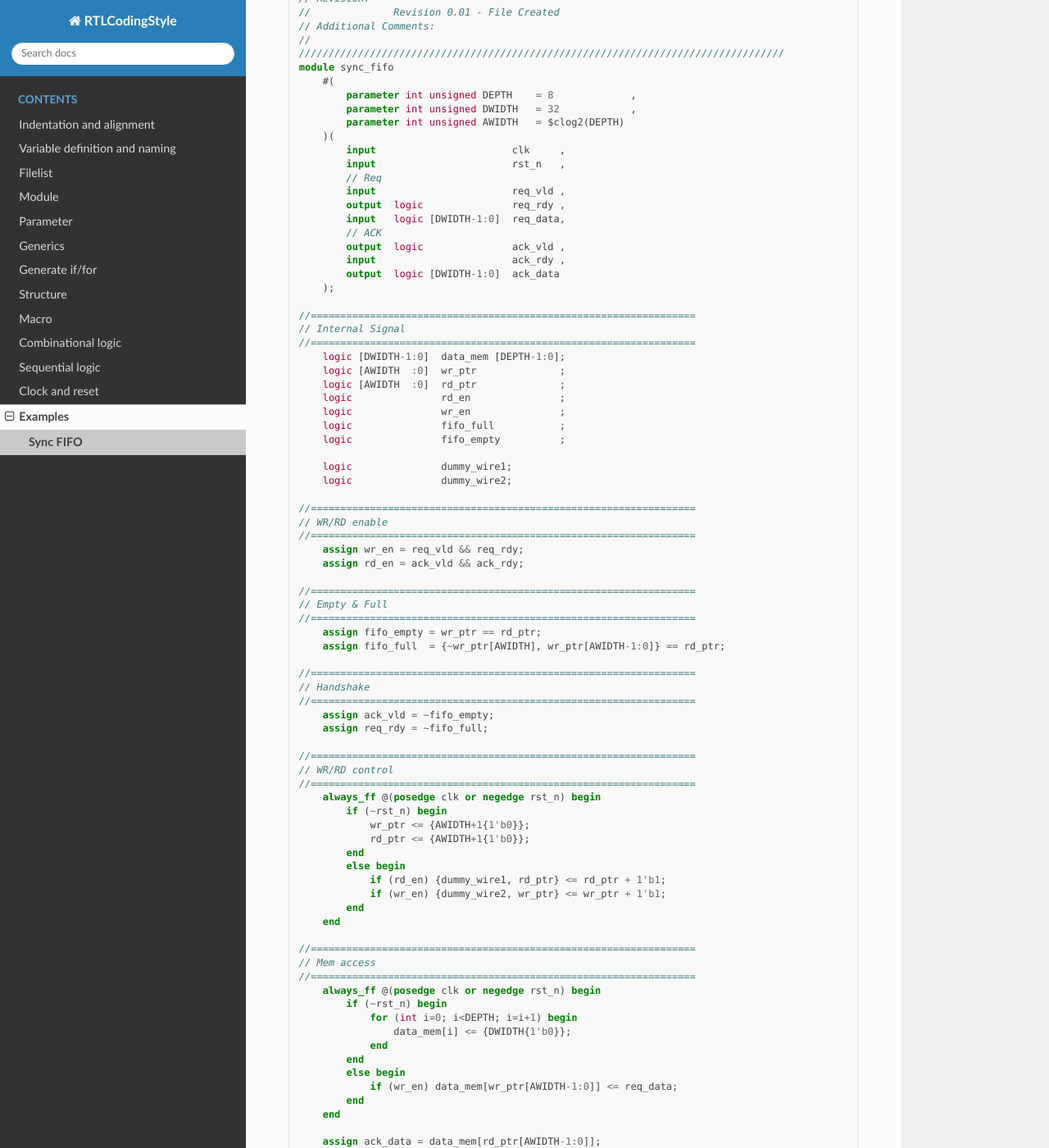
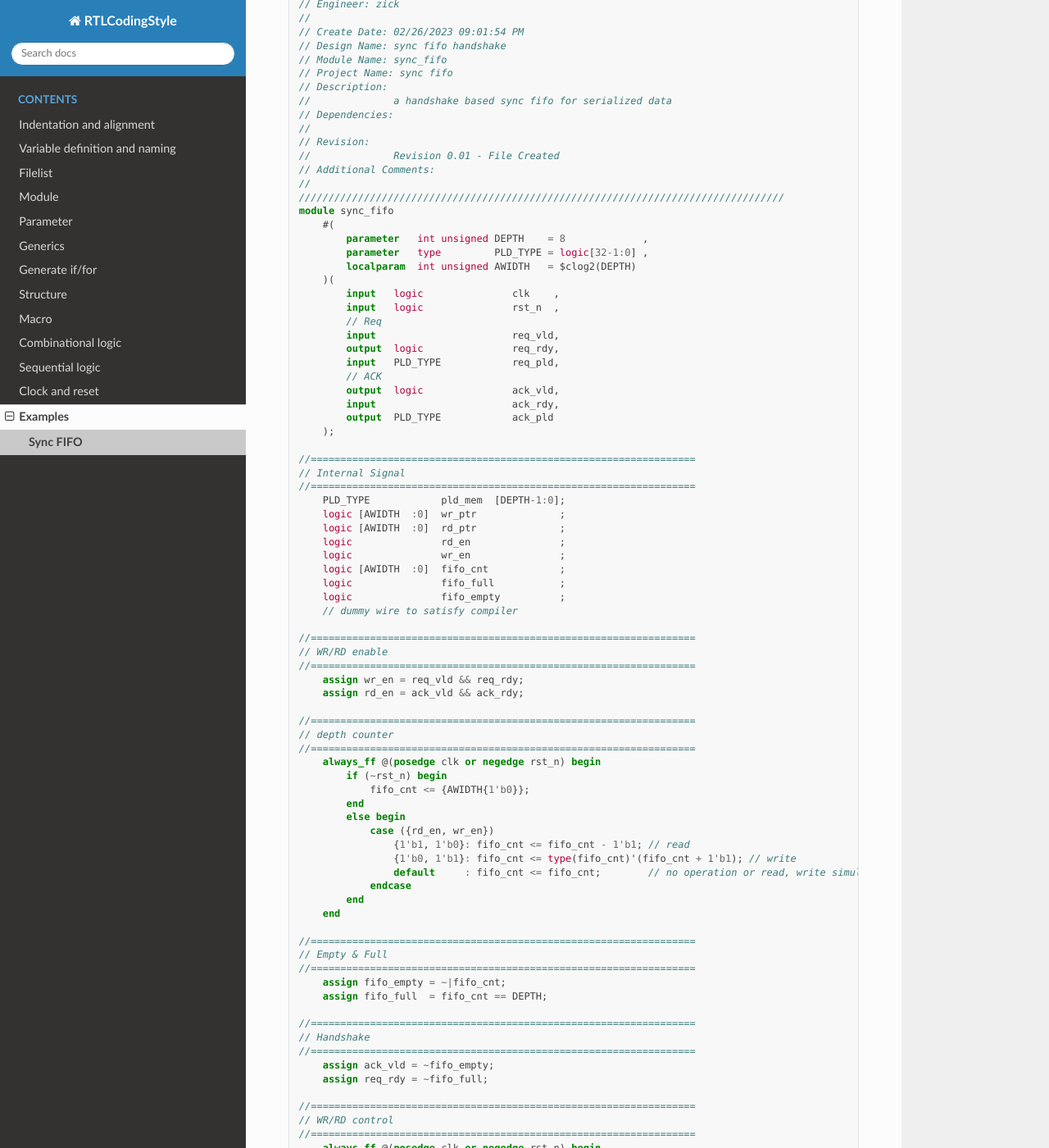
Before and after one commit to luosidingxiaoz/RTLCodingStyle, a Sphinx documentation site: the page built from source/example1_sync_fifo.rst, in a window 1280 px wide and 1400 px high, scrolled down 401 px. Shown: the whole window at 82% size. Built offline with Sphinx 7.4.7 and the Read the Docs theme 2.0.0, drawn with Linux system fonts in a browser that asks for light colours; some of the changed text lies outside the part shown.

Commit message:
Update example1_sync_fifo.rst
1. support odd depth
2. enhance coding style
3. non-reset mem

```diff
--- a/source/example1_sync_fifo.rst
+++ b/source/example1_sync_fifo.rst
@@ -1,8 +1,20 @@
 Sync FIFO
-============
+============================
+
+below is an implementation for sync fifo which:
+
+- utilize two pointers for recording write/read position
+
+- implemente a counter to record used space
+
+- follow handshake protocol. req_rdy LOW -> full, ack_vld LOW -> empty
+
+- support user defined payload
+
+- non-reset mem
+
 .. code-block:: systemverilog
 
-    `timescale 1ns / 1ps
     //////////////////////////////////////////////////////////////////////////////////
     // Company: URBADASS.LTD
     // Engineer: zick
@@ -22,35 +34,34 @@ Sync FIFO
     //////////////////////////////////////////////////////////////////////////////////
     module sync_fifo
         #(
-            parameter int unsigned DEPTH    = 8             ,
-            parameter int unsigned DWIDTH   = 32            ,
-            parameter int unsigned AWIDTH   = $clog2(DEPTH)
+            parameter   int unsigned DEPTH    = 8             ,
+            parameter   type         PLD_TYPE = logic[32-1:0] ,
+            localparam  int unsigned AWIDTH   = $clog2(DEPTH)
         )(
-            input                       clk     ,
-            input                       rst_n   ,
+            input   logic               clk    ,
+            input   logic               rst_n  ,
             // Req
-            input                       req_vld ,
-            output  logic               req_rdy ,
-            input   logic [DWIDTH-1:0]  req_data,
+            input                       req_vld,
+            output  logic               req_rdy,
+            input   PLD_TYPE            req_pld,
             // ACK
-            output  logic               ack_vld ,
-            input                       ack_rdy ,
-            output  logic [DWIDTH-1:0]  ack_data
+            output  logic               ack_vld,
+            input                       ack_rdy,
+            output  PLD_TYPE            ack_pld
         );
 
     //=================================================================
     // Internal Signal
     //=================================================================
-        logic [DWIDTH-1:0]  data_mem [DEPTH-1:0];
+        PLD_TYPE            pld_mem  [DEPTH-1:0];
         logic [AWIDTH  :0]  wr_ptr              ;
         logic [AWIDTH  :0]  rd_ptr              ;
         logic               rd_en               ;
         logic               wr_en               ;
+        logic [AWIDTH  :0]  fifo_cnt            ;
         logic               fifo_full           ;
         logic               fifo_empty          ;
-
-        logic               dummy_wire1;
-        logic               dummy_wire2;
+        // dummy wire to satisfy compiler
 
     //=================================================================
     // WR/RD enable
@@ -59,10 +70,26 @@ Sync FIFO
         assign rd_en = ack_vld && ack_rdy;
 
     //=================================================================
+    // depth counter
+    //=================================================================
+        always_ff @(posedge clk or negedge rst_n) begin
+            if (~rst_n) begin
+                fifo_cnt <= {AWIDTH{1'b0}};
+            end
+            else begin
+                case ({rd_en, wr_en})
+                    {1'b1, 1'b0}: fifo_cnt <= fifo_cnt - 1'b1; // read
+                    {1'b0, 1'b1}: fifo_cnt <= type(fifo_cnt)'(fifo_cnt + 1'b1); // write
+                    default     : fifo_cnt <= fifo_cnt;        // no operation or read, write simultaneously
+                endcase
+            end
+        end
+
+    //=================================================================
     // Empty & Full
     //=================================================================
-        assign fifo_empty = wr_ptr == rd_ptr;
-        assign fifo_full  = {~wr_ptr[AWIDTH], wr_ptr[AWIDTH-1:0]} == rd_ptr;
+        assign fifo_empty = ~|fifo_cnt;
+        assign fifo_full  = fifo_cnt == DEPTH;
 
     //=================================================================
     // Handshake
@@ -75,12 +102,24 @@ Sync FIFO
     //=================================================================
         always_ff @(posedge clk or negedge rst_n) begin
             if (~rst_n) begin
-                wr_ptr <= {AWIDTH+1{1'b0}};
-                rd_ptr <= {AWIDTH+1{1'b0}};
+                wr_ptr      <= {AWIDTH+1{1'b0}};
+                rd_ptr      <= {AWIDTH+1{1'b0}};
+                // dummy_wire1 <= 1'b0;
+                // dummy_wire1 <= 1'b0;
             end
             else begin
-                if (rd_en) {dummy_wire1, rd_ptr} <= rd_ptr + 1'b1;
-                if (wr_en) {dummy_wire2, wr_ptr} <= wr_ptr + 1'b1;
+                if (rd_en) begin
+                    if (rd_ptr < DEPTH-1)
+                        rd_ptr <= type(rd_ptr)'(rd_ptr + 1'b1);
+                    else
+                        rd_ptr <= {AWIDTH+2{1'b0}};
+                end
+                if (wr_en) begin
+                    if (wr_ptr < DEPTH-1)
+                        wr_ptr <= type(wr_ptr)'(wr_ptr + 1'b1);
+                    else
+                        wr_ptr <= {AWIDTH+2{1'b0}};
+                end
             end
         end
 
@@ -88,16 +127,9 @@ Sync FIFO
     // Mem access
     //=================================================================
         always_ff @(posedge clk or negedge rst_n) begin
-            if (~rst_n) begin
-                for (int i=0; i<DEPTH; i=i+1) begin
-                    data_mem[i] <= {DWIDTH{1'b0}};
-                end
-            end
-            else begin
-                if (wr_en) data_mem[wr_ptr[AWIDTH-1:0]] <= req_data;
-            end
+            if (wr_en) pld_mem[wr_ptr[AWIDTH-1:0]] <= req_pld;
         end
 
-        assign ack_data = data_mem[rd_ptr[AWIDTH-1:0]];
+        assign ack_pld = pld_mem[rd_ptr[AWIDTH-1:0]];
 
     endmodule
```
